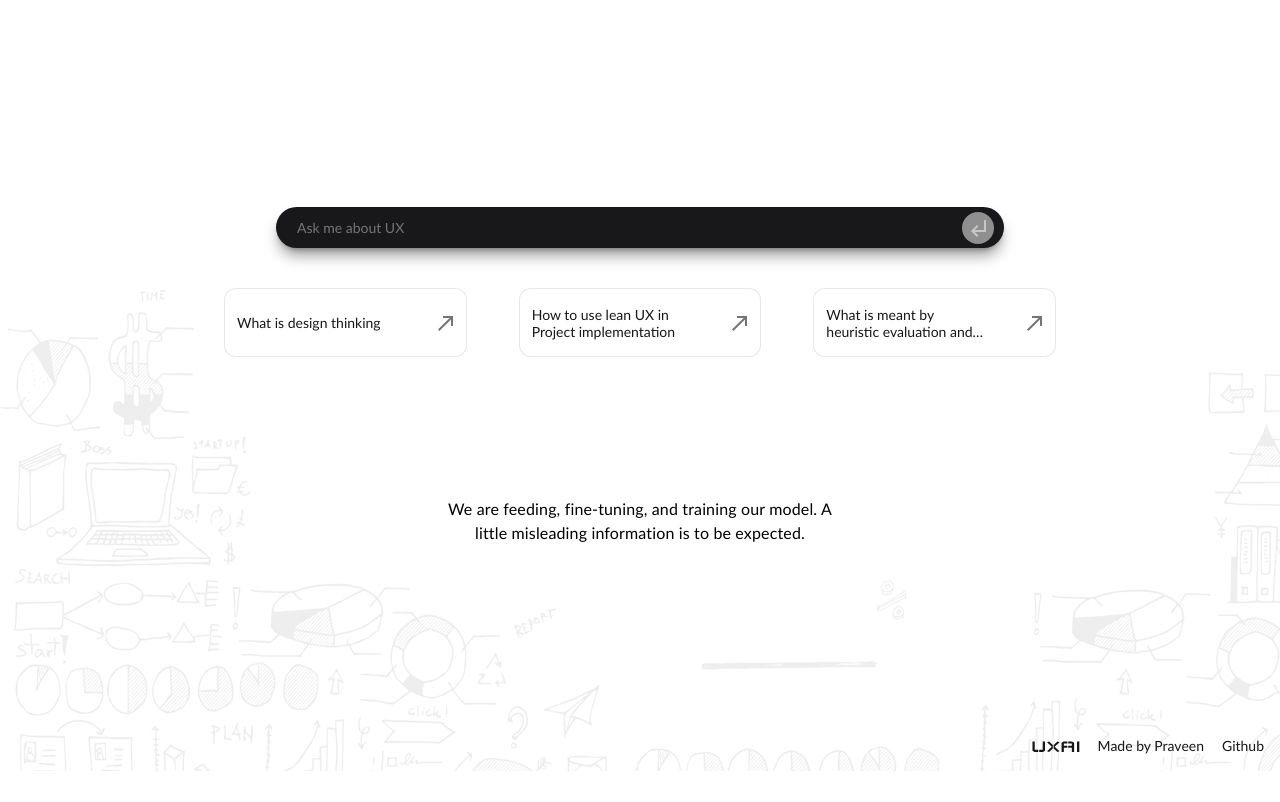
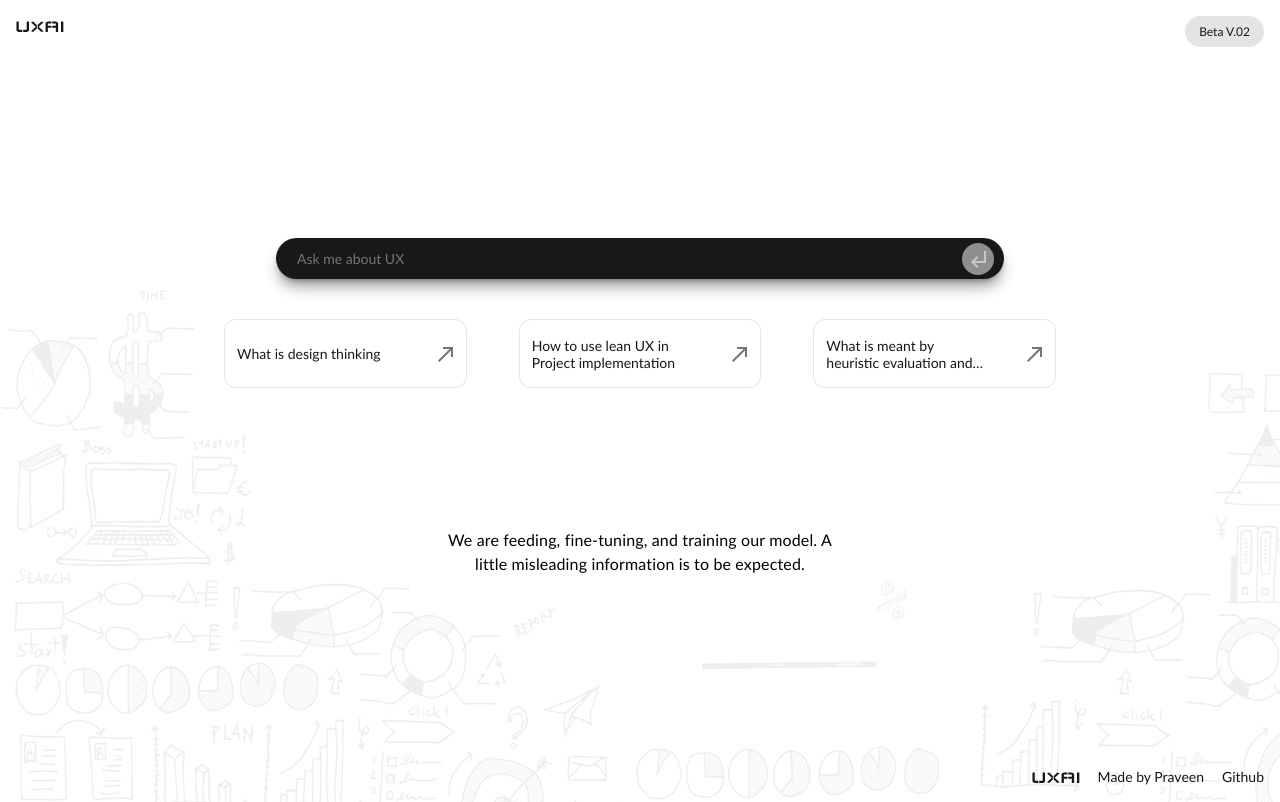
Before and after one commit to praveenmanchi/UX-AI, a React (Create React App) app: page / in a window 1280 px wide. Built offline with nearby package versions, Linux system fonts and the light colour scheme.

Commit message:
build success in loacl

```diff
--- a/src/App.js
+++ b/src/App.js
@@ -109,7 +109,24 @@ function App() {
           height: '100%',
         }}
       >
-        {/* ... other Grid items and components ... */}
+        {/* Grid item for the header */}
+        <Grid item xs={12}>
+          {/* Grid container for header content */}
+          <Grid container justifyContent={'space-between'}>
+            {/* Logo */}
+            <Grid item>
+              <img
+                src={`${process.env.PUBLIC_URL}/images/ux-ai-logo.svg`}
+                alt="i"
+              />
+            </Grid>
+            {/* Version */}
+            <Grid item className="version-style">
+              Beta V.02
+            </Grid>
+          </Grid>
+        </Grid>
+        {/* Grid item for the main content */}
 
         <Grid
           item
```
Also changed, not shown: 7 other files (tests, documents, lock files or other folders).
